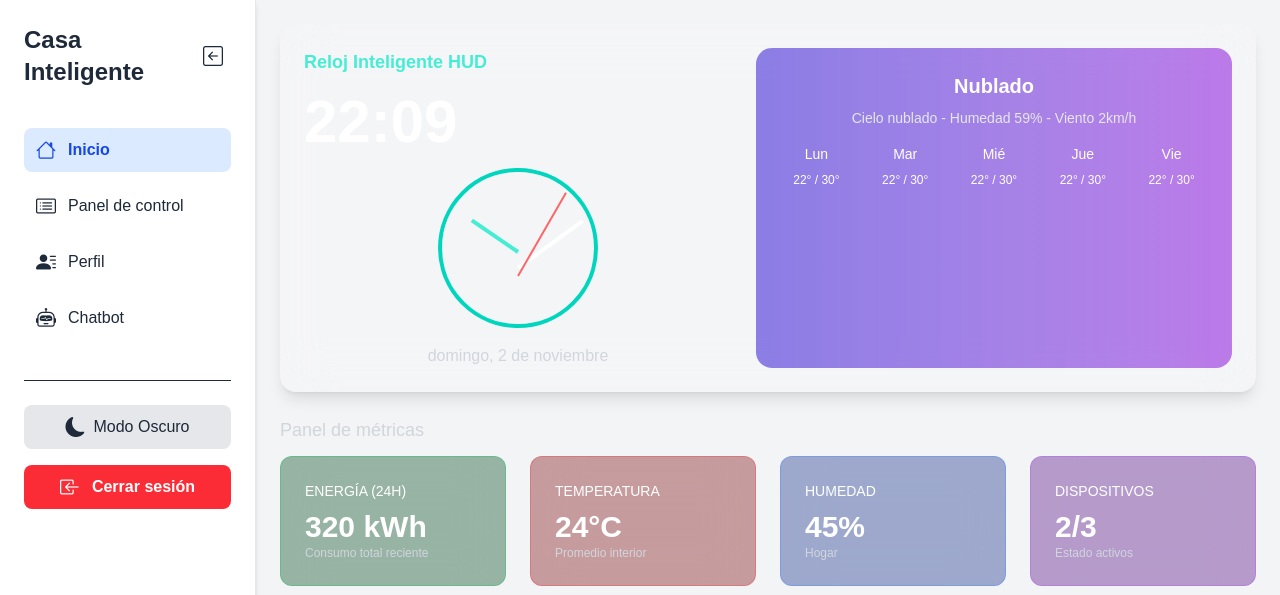
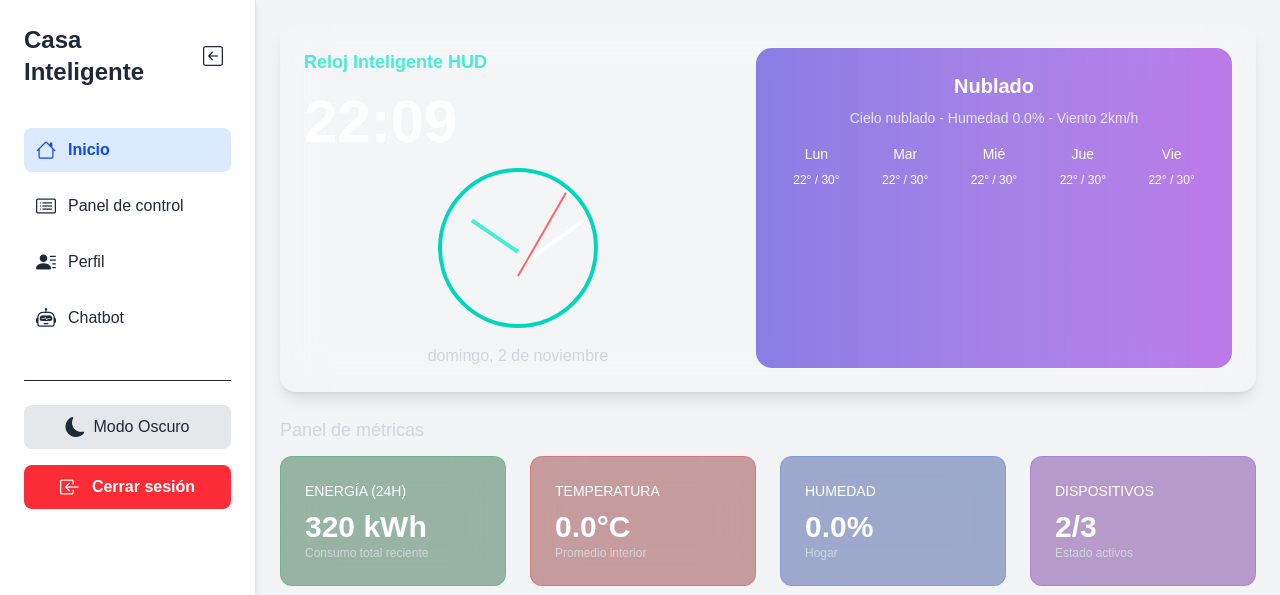
Before and after one commit to JosMoan/casa-inteligente-app, a Next.js app in the folder casa-inteligente-app/: page /dashboard in a window 1280 px wide. Shown: the top 595 px of the page. Built offline with nearby package versions, Linux system fonts and the light colour scheme; no server answers.

Commit message:
Actualización de componentes y el back

```diff
--- a/casa-inteligente-app/src/app/dashboard/main/page.jsx
+++ b/casa-inteligente-app/src/app/dashboard/main/page.jsx
@@ -3,10 +3,30 @@ import { useEffect, useState } from "react";
 
 export default function DashboardHUD() {
   const [time, setTime] = useState(new Date());
+  const [dhtData, setDhtData] = useState({ temperatura: 0, humedad: 0 });
 
+  // Actualizar reloj cada segundo
   useEffect(() => {
     const interval = setInterval(() => setTime(new Date()), 1000);
     return () => clearInterval(interval);
+  }, []);
+
+  // Fetch de datos DHT cada 2 segundos
+  useEffect(() => {
+    const fetchDHT = setInterval(() => {
+      fetch("http://10.43.96.185/DHT", { mode: "cors" })
+        .then(res => res.text())
+        .then(data => {
+          // Dividir CSV: "23.2,67.9"
+          const [temp, hum] = data.split(",");
+          setDhtData({
+            temperatura: parseFloat(temp) || 0,
+            humedad: parseFloat(hum) || 0
+          });
+        })
+        .catch(err => console.error("Error fetch DHT:", err));
+    }, 2000);
+    return () => clearInterval(fetchDHT);
   }, []);
 
   const hours = time.getHours();
@@ -26,7 +46,9 @@ export default function DashboardHUD() {
         {/* RELOJ DIGITAL + ANALÓGICO */}
         <div className="flex-1 space-y-4">
           <h2 className="text-teal-300 font-semibold text-lg">Reloj Inteligente HUD</h2>
-          <div className="text-6xl font-bold">{hours}:{minutes.toString().padStart(2, "0")}</div>
+          <div className="text-6xl font-bold">
+            {hours}:{minutes.toString().padStart(2, "0")}
+          </div>
 
           {/* Reloj Analógico */}
           <div className="w-40 h-40 border-4 border-teal-400 rounded-full relative mx-auto">
@@ -52,7 +74,9 @@ export default function DashboardHUD() {
         {/* CLIMA */}
         <div className="flex-1 bg-gradient-to-r from-indigo-700/60 to-purple-700/50 p-6 rounded-2xl relative overflow-hidden">
           <h3 className="text-center text-xl font-semibold mb-2">Nublado</h3>
-          <p className="text-center text-sm text-gray-200 mb-4">Cielo nublado - Humedad 59% - Viento 2km/h</p>
+          <p className="text-center text-sm text-gray-200 mb-4">
+            Cielo nublado - Humedad {dhtData.humedad.toFixed(1)}% - Viento 2km/h
+          </p>
 
           {/* Pronóstico semanal */}
           <div className="grid grid-cols-5 gap-4">
@@ -82,14 +106,14 @@ export default function DashboardHUD() {
           {/* Temperatura */}
           <div className="bg-red-900/40 backdrop-blur-xl p-6 rounded-xl border border-red-500/30">
             <h3 className="text-sm">TEMPERATURA</h3>
-            <p className="text-3xl font-bold mt-2">24°C</p>
+            <p className="text-3xl font-bold mt-2">{dhtData.temperatura.toFixed(1)}°C</p>
             <p className="text-xs text-gray-300">Promedio interior</p>
           </div>
 
           {/* Humedad */}
           <div className="bg-blue-900/40 backdrop-blur-xl p-6 rounded-xl border border-blue-500/30">
             <h3 className="text-sm">HUMEDAD</h3>
-            <p className="text-3xl font-bold mt-2">45%</p>
+            <p className="text-3xl font-bold mt-2">{dhtData.humedad.toFixed(1)}%</p>
             <p className="text-xs text-gray-300">Hogar</p>
           </div>
 
--- a/casa-inteligente-app/src/app/dashboard/panel-control/camara/camara.jsx
+++ b/casa-inteligente-app/src/app/dashboard/panel-control/camara/camara.jsx
@@ -1,7 +1,7 @@
 import React, { useState, useRef, useEffect } from "react";
 
 const CameraPanel = () => {
-  const BASE_URL = "http://192.168.1.120";
+  const BASE_URL = "http://10.43.96.188";
   const STREAM_URL = `${BASE_URL}:81/stream`;
 
   const [streamOn, setStreamOn] = useState(false);
```
Also changed, not shown: casa-inteligente-app/pagina_web.txt, casa-inteligente-app/sensor_humytemp.txt, 1 other file (tests, documents, lock files or other folders).
